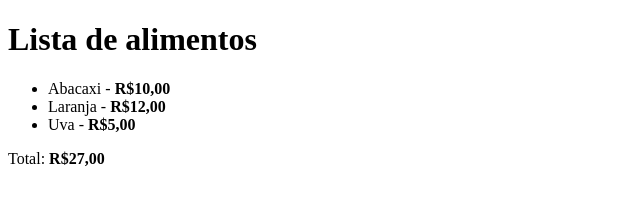
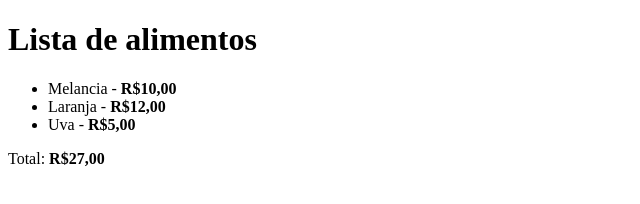
Before and after one commit to clemenns/exercicio-basico-lista-de-compras, a plain HTML site: page index.html in a window 1280 px wide. Shown: the full height of the page, 0-640 px from the left. Drawn offline with Linux system fonts and the light colour scheme.

Commit message:
trocado abacaxi por melancia

```diff
--- a/index.html
+++ b/index.html
@@ -8,7 +8,7 @@
 <body>
     <h1>Lista de alimentos</h1>
     <ul>
-        <li>Abacaxi - <strong>R$10,00</strong></li>
+        <li>Melancia - <strong>R$10,00</strong></li>
         <li>Laranja - <strong>R$12,00</strong></li>
         <li>Uva - <strong>R$5,00</strong></li>
     </ul>
```
